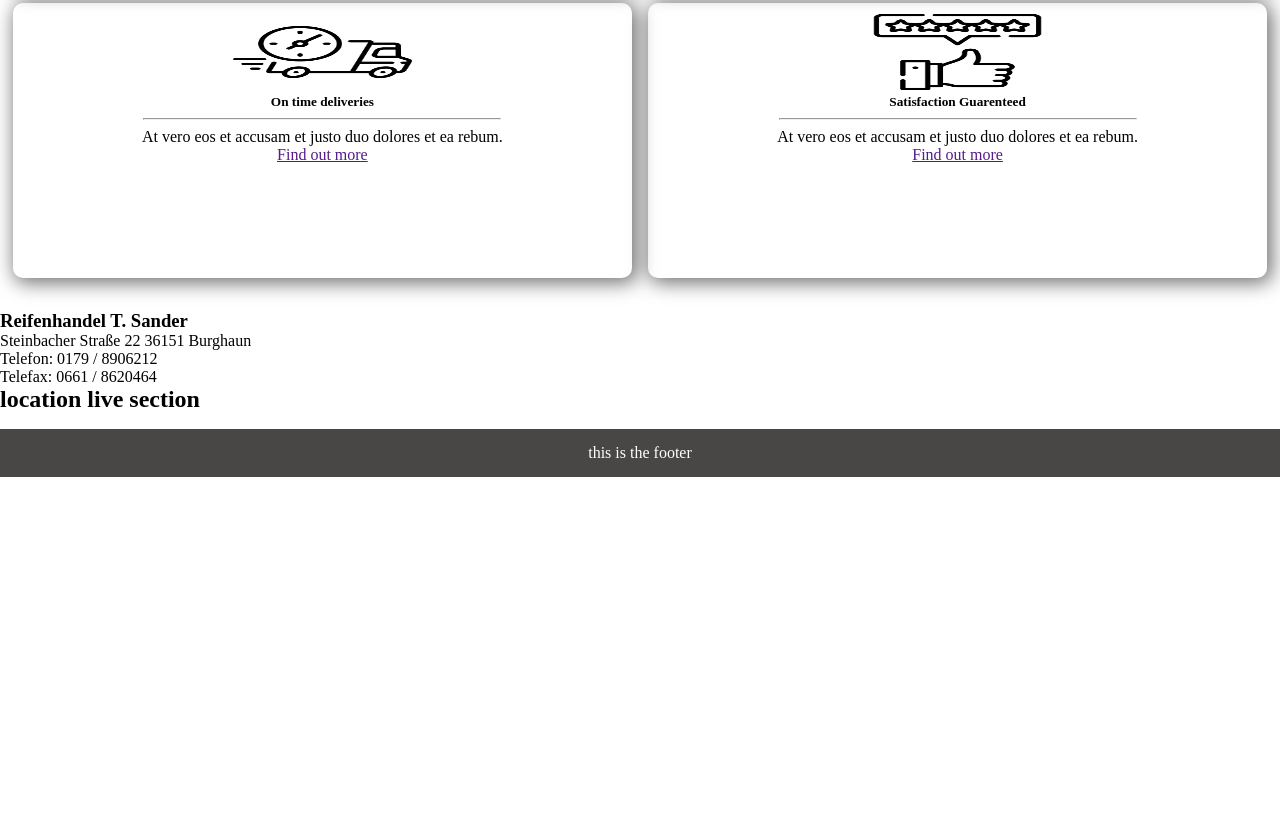
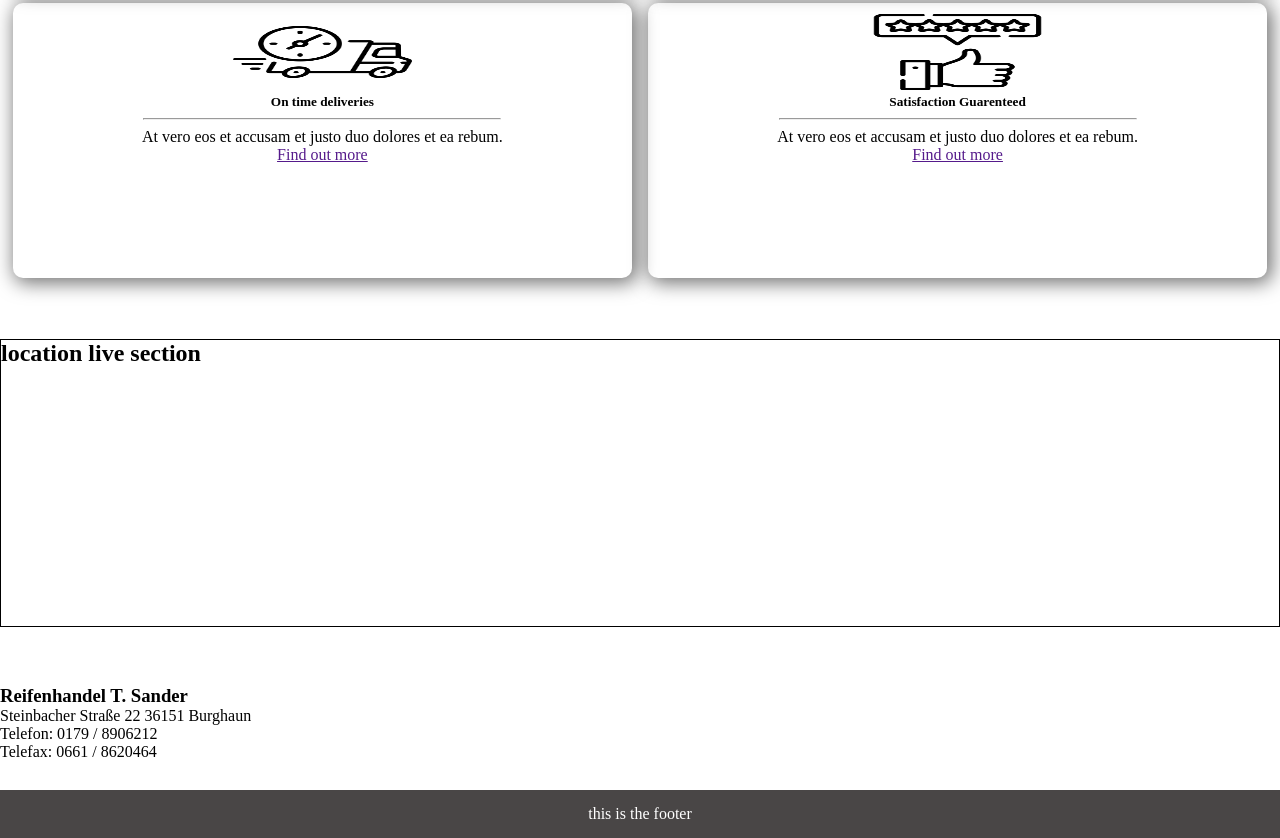
Before and after one commit to James-P-Boyle/Export-Tires, a plain HTML site: page index.html in a window 1280 px wide. Shown: the part 2347-3185 px from the top of the page. Before the commit the page ends 2824 px from the top, so only its background shows below. Drawn offline with Linux system fonts and the light colour scheme.

Commit message:
Style location section

```diff
--- a/index.html
+++ b/index.html
@@ -100,9 +100,8 @@
       </div>
     </section>
     <!-- CONTACT + LOCATION -->
-    <section id="Contact">
-      <div class="contact-grid">
-        <div class="contact-info">
+    <section id="contact">
+      <div>
         <h3>Reifenhandel T. Sander</h3>
         <p>Steinbacher Straße 22 36151 Burghaun</p>
         <p>
@@ -113,7 +112,6 @@
       <div class="location">
         <h2>location live section</h2>
       </div>
-      </div>
     </section>
     <footer>
       <p>this is the footer</p>
--- a/style.css
+++ b/style.css
@@ -144,3 +144,15 @@ footer {
   align-items: center;
   color: white;
 }
+
+/* CONTACT SECTION */
+#contact {
+  height: 60vh;
+  display: flex;
+  flex-direction: column-reverse;
+  justify-content: space-around;
+}
+.location {
+  border: 1px solid black;
+  height: 60%;
+}
```
Lines whose indentation alone changed are shown as unchanged.
